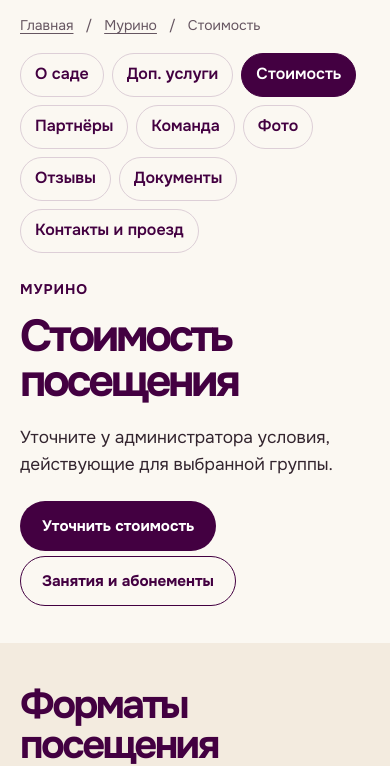
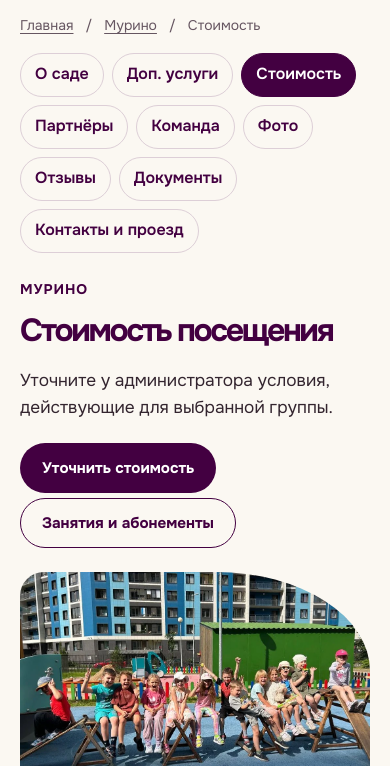
Before and after one commit to Vyacheslav-Novikov/Mal-Da-Velik, a plain HTML site: page site/gardens/murino/prices/index.html in a window 390 px wide. Shown: the part 78-844 px from the top of the page. Drawn offline with Linux system fonts and the light colour scheme.

Commit message:
Add branch photography to activity and pricing pages

```diff
--- a/site/gardens/murino/prices/index.html
+++ b/site/gardens/murino/prices/index.html
@@ -46,11 +46,14 @@
         <a href="../index.html#route">Контакты и проезд</a>
       </nav>
     </div>
-    <section class="shell page-hero" aria-labelledby="page-title">
-      <p class="eyebrow">Мурино</p>
-      <h1 id="page-title">Стоимость посещения</h1>
-      <p class="lede">Уточните у администратора условия, действующие для выбранной группы.</p>
-      <div class="actions"><a class="button button-primary" href="tel:+79697005007">Уточнить стоимость</a><a class="button button-outline" href="../activities/index.html">Занятия и абонементы</a></div>
+    <section class="shell page-hero page-hero-split branch-photo-hero" aria-labelledby="page-title">
+      <div>
+        <p class="eyebrow">Мурино</p>
+        <h1 id="page-title">Стоимость посещения</h1>
+        <p class="lede">Уточните у администратора условия, действующие для выбранной группы.</p>
+        <div class="actions"><a class="button button-primary" href="tel:+79697005007">Уточнить стоимость</a><a class="button button-outline" href="../activities/index.html">Занятия и абонементы</a></div>
+      </div>
+      <img src="../../../assets/gallery/mur-outside.webp" alt="Дети на прогулочной площадке сада в Мурино" width="1067" height="800" fetchpriority="high">
     </section>
     <section class="page-section band" aria-labelledby="visit-title">
       <div class="shell">
--- a/site/pages.css
+++ b/site/pages.css
@@ -60,6 +60,9 @@
 .page-hero-split { display: grid; grid-template-columns: 1fr .9fr; align-items: center; gap: clamp(20px, 6vw, 84px); }
 .page-hero-split h1 { text-wrap: wrap; }
 .page-hero-split img { aspect-ratio: 1.43; object-fit: cover; border-radius: 24px 44% 24px 24px; }
+.branch-photo-hero { grid-template-columns: minmax(0, 1.1fr) minmax(0, 1fr); gap: clamp(22px, 5vw, 76px); }
+.branch-photo-hero h1 { font-size: clamp(2rem, 5.05vw, 5.15rem); overflow-wrap: anywhere; }
+.branch-photo-hero > img { width: 100%; }
 .page-section { padding-block: clamp(42px, 6.4vw, 88px); }
 .page-section h2 { margin-bottom: 23px; }
 .page-section-tight { padding-top: 0; }
@@ -220,6 +223,7 @@ a[data-document]:hover { background: var(--paper); border-color: var(--plum); }
   .video-card { aspect-ratio: .96; border-radius: 16px; }
   .video-card strong { margin: 0 9px 9px; }
   .page-hero-split, .page-story, .info-grid { grid-template-columns: 1fr; }
+  .branch-photo-hero h1 { font-size: clamp(2rem, 8vw, 3.6rem); }
   .page-hero-split img { margin-top: 2px; aspect-ratio: 1.56; }
   .facts { grid-template-columns: 1fr; gap: 12px; }
   .branch-photos { grid-template-columns: 1fr 1fr; }
```
Also changed, not shown: site/gardens/kondr/activities/index.html (+8 -5 lines), site/gardens/kondr/prices/index.html (+8 -5 lines), site/gardens/kudrovo/activities/index.html (+8 -5 lines), site/gardens/kudrovo/prices/index.html (+8 -5 lines), site/gardens/murino/activities/index.html (+8 -5 lines).
